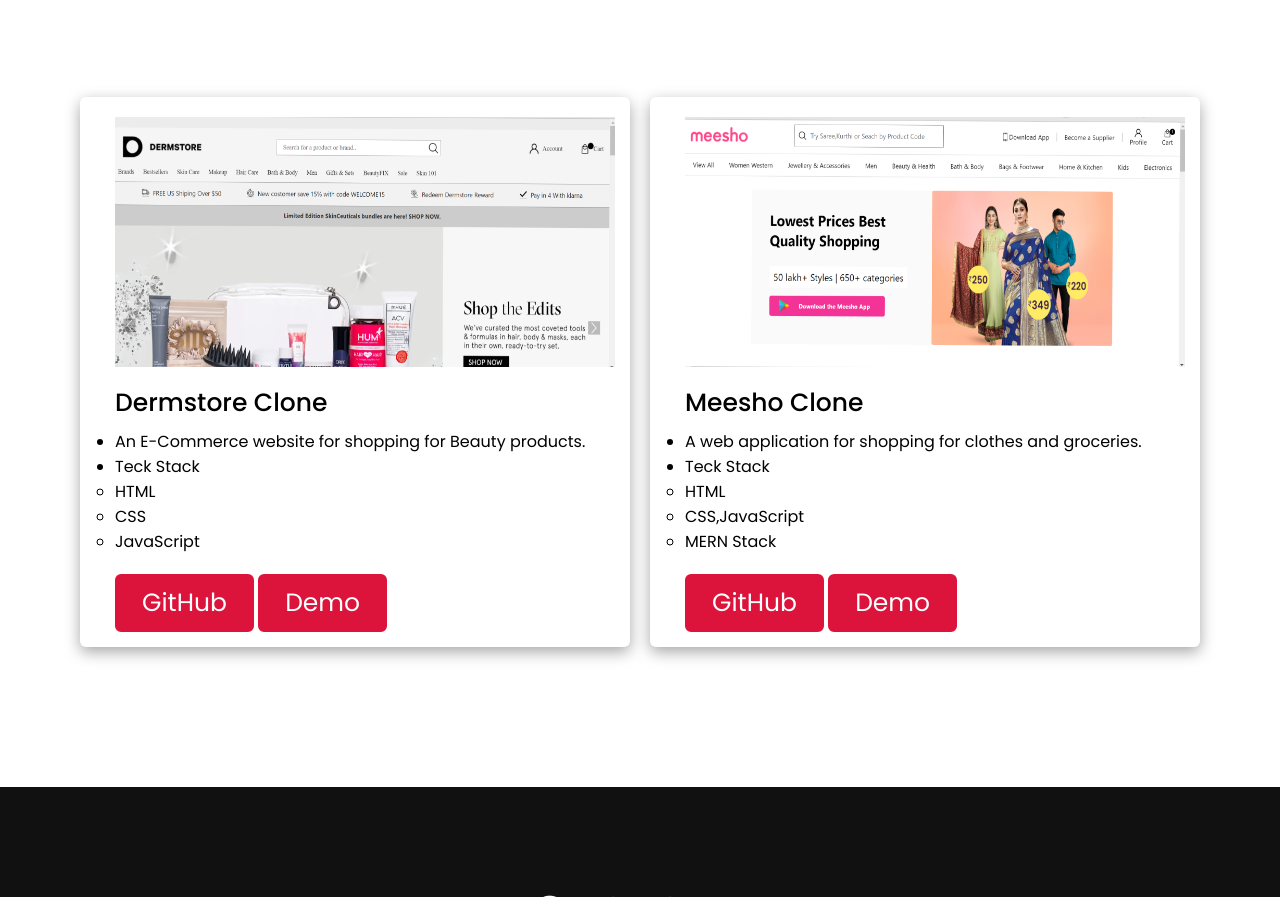
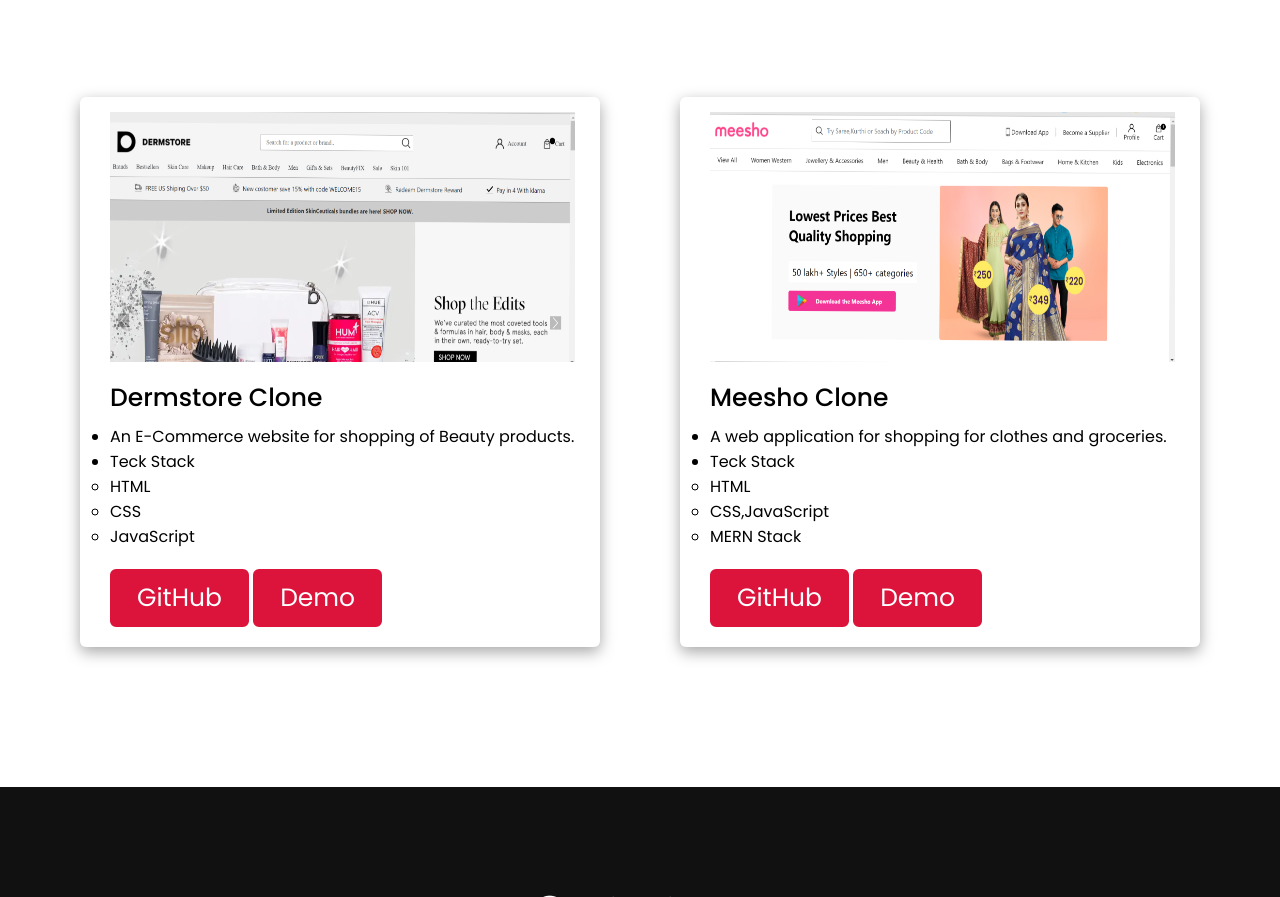
Before and after one commit to Shivamyadav07/Portfolio-Website, a plain HTML site: page index.html in a window 1280 px wide. Shown: the part 2149-3046 px from the top of the page. Drawn offline with nearby package versions, Linux system fonts and the light colour scheme.

Commit message:
update index.js

```diff
--- a/index.html
+++ b/index.html
@@ -172,7 +172,7 @@
                         <div class="text">Dermstore Clone</div>
                         <p>
                         <ul>
-                            <li>An E-Commerce website for shopping for Beauty products.</li>
+                            <li>An E-Commerce website for shopping of Beauty products.</li>
                             <li>Teck Stack
                                 <ul>
                                     <li>HTML</li>
--- a/style.css
+++ b/style.css
@@ -302,22 +302,21 @@ section .title::after {
 }
 
 .services .serv-content .card {
-  width: 550px;
+  width: 520px;
   height: 550px;
   text-align: left;
   border-radius: 6px;
-  padding-left: 35px;
+  padding-left: 30px;
   padding-right: 25px;
-  padding-top: 20px;
+  padding-top: 15px;
   cursor: pointer;
   box-shadow: rgba(0, 0, 0, 0.35) 0px 5px 15px;
   margin-top: 40px;
   transition: all 0.3s ease;
 }
-
 .card img {
   height: 250px;
-  width: 500px;
+  width: 100%;
 }
 
 .services .serv-content .card .box {
```
